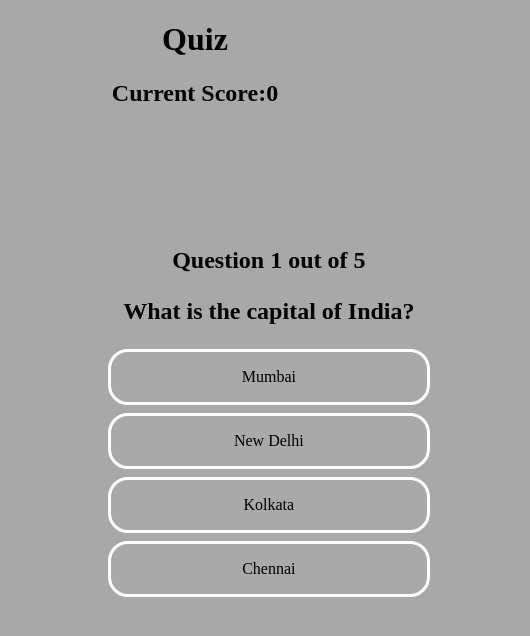
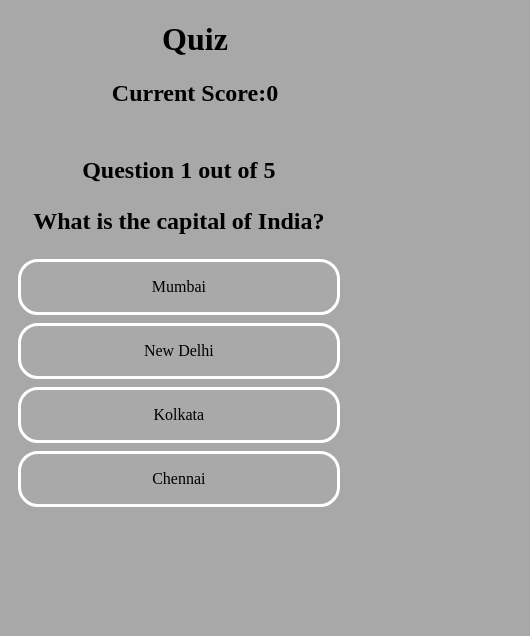
Before and after one commit to Devadharshini33/Quiz-App, a React (Create React App) app: page / in a window 390 px wide. Shown: the top 636 px of the page, 530 px wide, since content can reach past the window. Built offline with nearby package versions, Linux system fonts and the light colour scheme.

Commit message:
Update style.css

```diff
--- a/public/style.css
+++ b/public/style.css
@@ -83,3 +83,12 @@ button:hover {
     box-shadow: 0 8px 12px rgba(0, 0, 0, 0.2);
     transform: translateY(-2px);
 }
+@media (max-width: 600px) {
+    .question-card {
+        padding: 10px;
+    }
+
+    .final-result {
+        width: 95%;
+    }
+}
```
